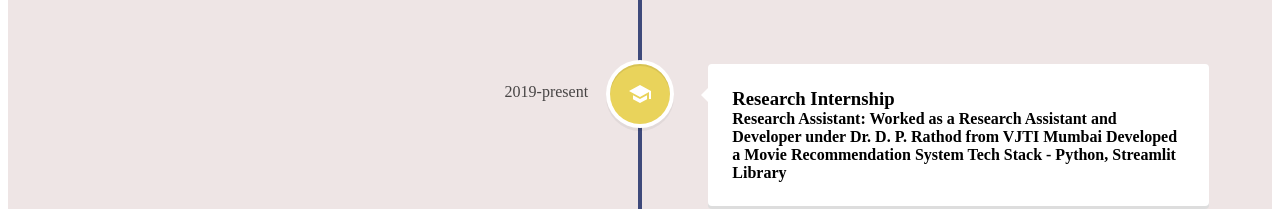
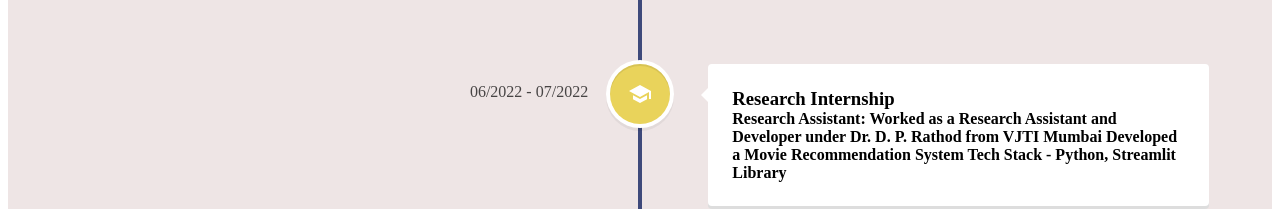
Before and after one commit to MayurChavan7/portfolio7, a React (Create React App) app: page /experience in a window 1280 px wide. Shown: the part 860-1069 px from the top of the page. Built offline with nearby package versions, Linux system fonts and the light colour scheme.

Commit message:
date:changed

```diff
--- a/src/Pages/Experience.js
+++ b/src/Pages/Experience.js
@@ -63,7 +63,7 @@ function Experience() {
         </VerticalTimelineElement>
         <VerticalTimelineElement
           className="vertical-timeline-element--work"
-          date="2019-present"
+          date="09/2022 - 10/2022"
           iconStyle={{ background: "#e9d35b", color: "#fff" }}
           icon={<SchoolIcon />}
         >
@@ -76,7 +76,7 @@ function Experience() {
         </VerticalTimelineElement>
         <VerticalTimelineElement
           className="vertical-timeline-element--work"
-          date="2019-present"
+          date="06/2022 - 07/2022"
           iconStyle={{ background: "#e9d35b", color: "#fff" }}
           icon={<SchoolIcon />}
         >
```
